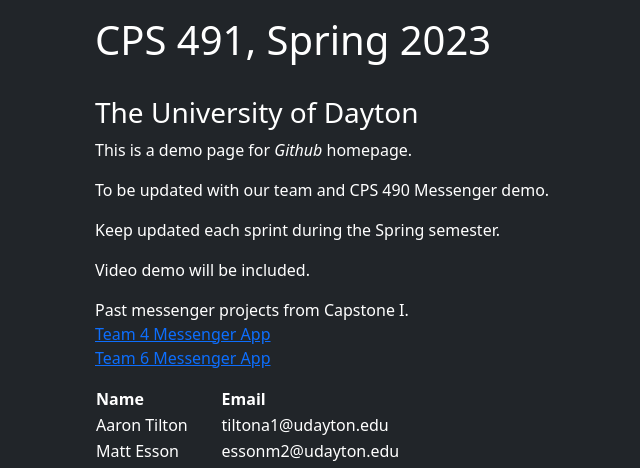
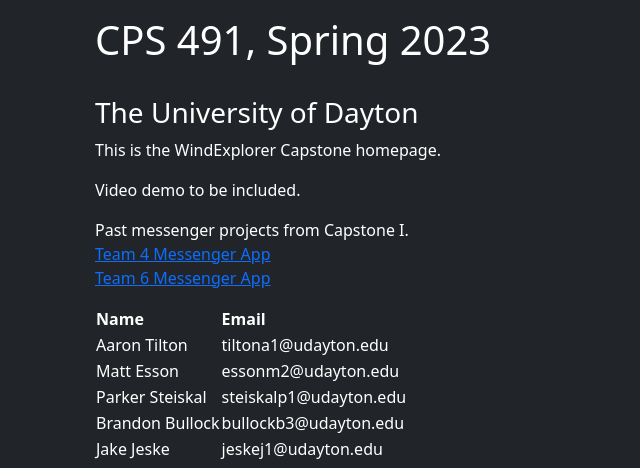
Before and after one commit to cps490-s22/cps490-ss.github.io, a website: page index.html in a window 1280 px wide. Shown: the top 468 px of the page, without its empty margins (241-881 px from the left). Drawn offline with nearby package versions, Linux system fonts and the light colour scheme.

Commit message:
Removed initial template

```diff
--- a/index.html
+++ b/index.html
@@ -20,10 +20,8 @@
   <h1>CPS 491, Spring 2023</h1>
   <br>
   <h3>The University of Dayton</h3>
-  <p>This is a demo page for <i>Github</i> homepage.</p>
-  <p>To be updated with our team and CPS 490 Messenger demo.</p>
-  <p>Keep updated each sprint during the Spring semester.</p>
-  <p>Video demo will be included.</p>
+  <p>This is the WindExplorer Capstone homepage.</p>
+  <p>Video demo to be included.</p>
   <p>Past messenger projects from Capstone I.
     <br>
     <a href="https://messenger-22f-04.herokuapp.com/">Team 4 Messenger App</a>
```
